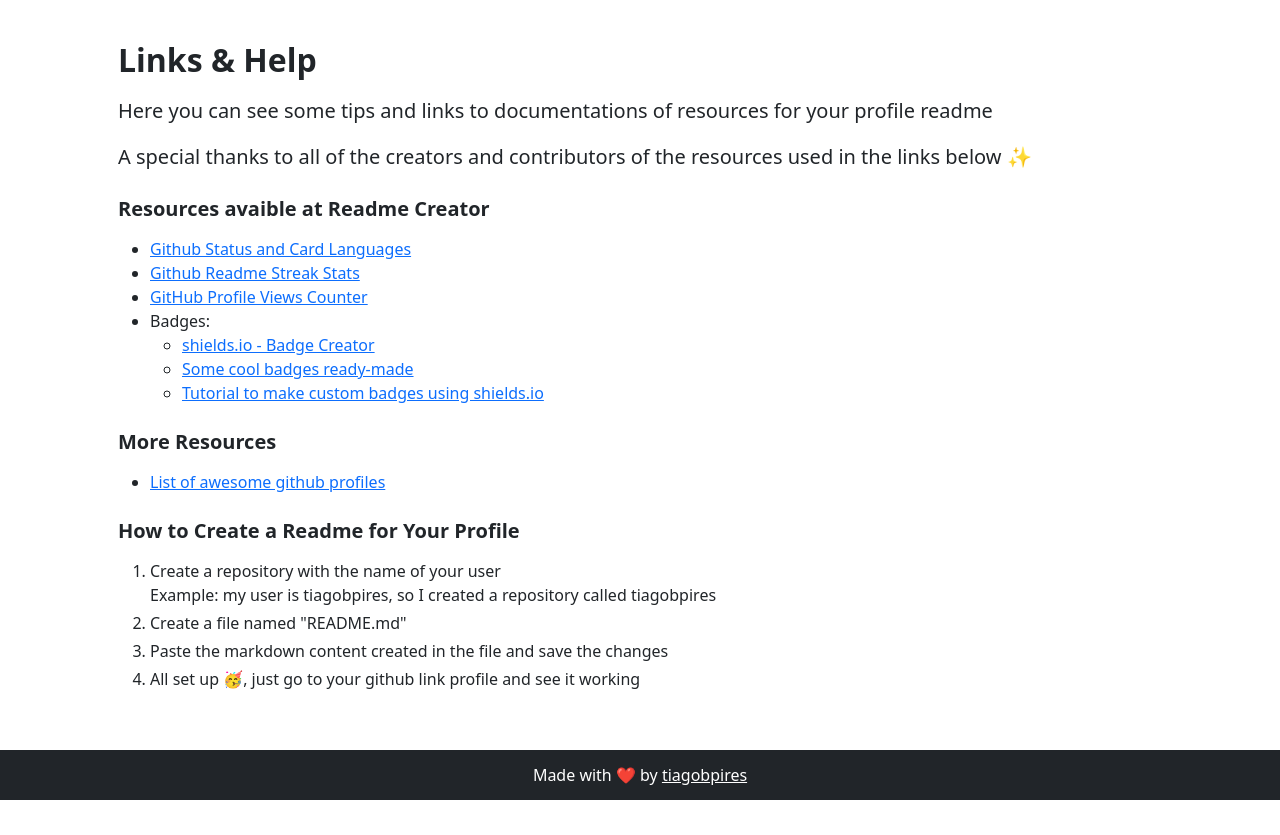
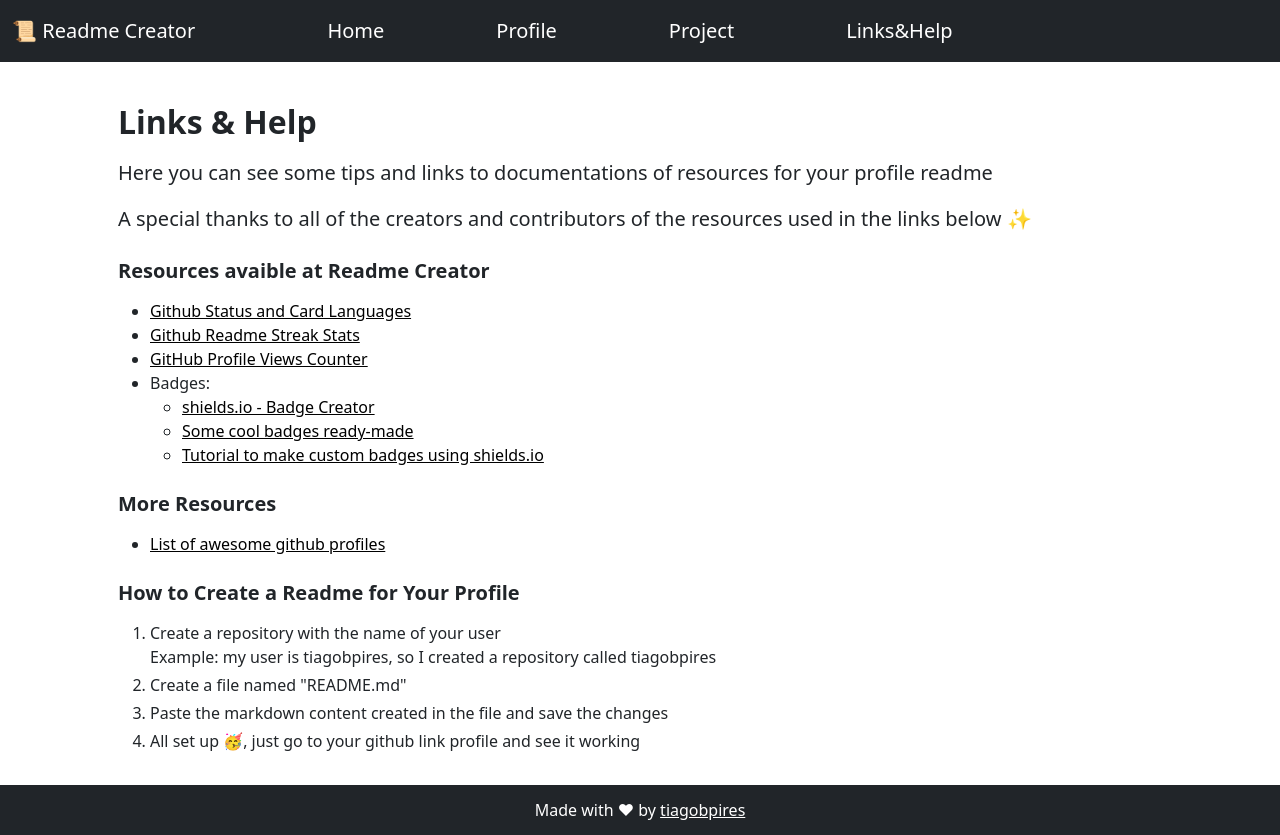
Before and after one commit to tiagobpires/readme-creator, a Flask app: a page that uses templates/layout.html in a window 1280 px wide. Before the commit the page ends 800 px from the top, so only its background shows below. Run offline with Flask 2, Linux system fonts and the light colour scheme; some libraries are stand-ins or nearby versions.

Commit message:
add navbar and fix emojis

```diff
--- a/application.py
+++ b/application.py
@@ -4,7 +4,8 @@ from flask import Flask, render_template, request
 import markdown
 app = Flask(__name__)
 
-db = SQL(os.getenv("DATABASE_URL"))
+# db = SQL(os.getenv("DATABASE_URL"))
+db = SQL("sqlite:///database.db")
 
 @app.route('/')
 def index():
@@ -116,6 +117,7 @@ def profile():
         return markdown_str
 
     # Get Method
+
     features_themes = [
         'dracula', 'dark', 'radical', 'merko', 'gruvbox', 'tokyonight', 'onedark', 'cobalt', 'synthwave', 'highcontrast'
     ]
@@ -124,10 +126,9 @@ def profile():
         'brightgreen', 'green', 'yellow', 'yellowgreen', 'orange', 'red', 'grey', 'lightgrey', 'blueviolet'
     ]
 
+    # Get information from database
     more_about_you = db.execute("SELECT * FROM about_you")
-
     social_medias = db.execute("SELECT * FROM social_medias")
-
     skills = db.execute("SELECT * FROM skills")
 
     return render_template('profile.html', more_about_you=more_about_you, social_medias=social_medias, skills=skills, themes=features_themes, colors=features_color)
@@ -140,10 +141,11 @@ def project():
 
 @app.route('/preview', methods=['POST'])
 def submit():
+    # Transform markdown data in html
     markdown_data = request.form['data']
     return markdown.markdown(markdown_data)
 
 
 @app.route('/links&help')
-def goahead():
+def linkshelp():
     return render_template('links&help.html')
--- a/static/css/style.css
+++ b/static/css/style.css
@@ -1,18 +1,47 @@
-/* All */
-
+/* ------All -------------- */
 svg {
     width: 100%;
 }
 
-a, a:visited, a:focus, a:active {
+.link, .link:visited, .link:focus, .link:active {
+    text-decoration: underline;
+    color: #000000 !important;
+}
+
+.link:hover {
+    opacity: 0.5;
+}
+
+@media only screen and (max-width: 768px) {
+    .navbar-title {
+        position: static !important;
+    }
+}
+
+@media only screen and (min-width: 768px) {
+    .navbar-title {
+        position: absolute !important;
+    }
+}
+
+.nav-item:hover {
+    opacity: 0.7;
+}
+
+/* footer */
+.link_footer, .link_footer:visited, .link_footer:focus, .link_footer:active {
     color: inherit;
 }
-
-a:hover {
+.link_footer:hover {
     opacity: 0.8;
 }
 
-/* perfil */
+.footer {
+    height: 50px;
+}
+
+
+/* -----perfil ----------- */
 .legend {
     float: none;
     padding: inherit;
@@ -56,6 +85,10 @@ textarea:focus, input:focus, select:focus, button:focus {
     max-width: 400px;
 }
 
+/* Create readme button */
+#create_readme {
+    font-size: 18px !important;
+}
 
 /* Preview Markdown */
 #preview-content > h1, h2, h3, h4, h5 {
@@ -75,12 +108,8 @@ textarea:focus, input:focus, select:focus, button:focus {
     margin-bottom: 16px !important;
 }
 
-/* Create readme button */
-#create_readme {
-    font-size: 18px !important;
-}
 
-/* index */
+/* ------- index --------------*/
 
 .card_index, .card_index:hover, .card_index:visited, .card_index:focus, .card_index:active{
     text-decoration: none;
@@ -90,16 +119,3 @@ textarea:focus, input:focus, select:focus, button:focus {
 .card_index:hover {
     transform: scale(1.03);
 }
-
-/* footer */
-.link_footer, .link_footer:visited, .link_footer:focus, .link_footer:active {
-    color: inherit;
-}
-.link_footer:hover {
-    opacity: 0.8;
-}
-
-
-.footer {
-    height: 50px;
-}
--- a/templates/layout.html
+++ b/templates/layout.html
@@ -18,7 +18,33 @@
         <title>Readme Creator: {% block title %}{% endblock %}</title>
     </head>
     <body class="d-flex flex-column min-vh-100">
-        <!-- class="container py-3 px-2 px-md-5" -->
+        <nav class="navbar navbar-expand-sm navbar-dark bg-dark mb-1 mb-md-3">
+            <div class="container-fluid position-relative">
+                <a class="navbar-brand d-block d-sm-none d-xl-block navbar-title" href="#">📜 Readme Creator
+                </a>
+                <button class="navbar-toggler" type="button" data-bs-toggle="collapse" data-bs-target="#navbarNav" aria-controls="navbarNav" aria-expanded="false" aria-label="Toggle navigation">
+                    <span class="navbar-toggler-icon"></span>
+                </button>
+
+                <div class="collapse navbar-collapse fs-5" id="navbarNav">
+                    <ul class="navbar-nav mx-auto my-2 my-sm-0">
+                        <li class="nav-item mx-4 mx-lg-5">
+                            <a class="nav-link text-white" aria-current="page" href="/">Home</a>
+                        </li>
+                        <li class="nav-item mx-4 mx-lg-5">
+                            <a class="nav-link text-white" href="/profile">Profile</a>
+                        </li>
+                        <li class="nav-item mx-4 mx-lg-5">
+                            <a class="nav-link text-white" href="/project">Project</a>
+                        </li>
+                        <li class="nav-item mx-4 mx-lg-5">
+                            <a class="nav-link text-white" href="/links&help">Links&Help</a>
+                        </li>
+                      </ul>
+                </div>
+            </div>
+        </nav>
+
         <main>
             {% block main %}{% endblock %}
         </main>
@@ -26,7 +52,7 @@
         <footer class="mt-auto">
             <div class="bg-dark text-white d-flex justify-content-center footer">
                 <p class="fs-6 my-auto">
-                    Made with ❤️ by <a href="https://github.com/tiagobpires" class="link_footer"  target="_blank"> tiagobpires</a>
+                    Made with &#10084; by <a href="https://github.com/tiagobpires" class="link_footer"  target="_blank"> tiagobpires</a>
                 </p>
             </div>
         </footer>
--- a/templates/links&help.html
+++ b/templates/links&help.html
@@ -6,53 +6,40 @@
 
 {% block main %}
 <div class="container py-3 px-2 px-md-5">
-    <h2>Links & Help</h2>
+    <h2 class="mt-2">Links & Help</h2>
 
     <p class="lead">
         Here you can see some tips and links to documentations of resources for your profile readme
     </p>
 
-    <!-- <div class="card bg-dark text-white" style="width: 18rem;">
-        <img src="https://github-readme-stats.vercel.app/api?username=tiagobpires&theme=default&show_icons=true&count_private=true" class="card-img-top mt-1" alt="github stats card">
-        <div class="card-body pt-0">
-          <h5 class="card-title text-center">GitHub Stats Card</h5>
-          <p class="card-text text-center">
-              developed by: <a href="https://github.com/anuraghazra">anuraghazra</a>
-          </p>
-          <a href="https://github.com/anuraghazra/github-readme-stats#github-stats-card" class="btn btn-primary">Visit</a>
-        </div>
-    </div> -->
-
     <div>
-
-
         <p class="lead">
-            A special thanks to all of the creators and contributors of the resources used in the links below ✨
+            A special thanks to all of the creators and contributors of the resources used in the links below &#10024;
         </p>
 
         <h5>Resources avaible at Readme Creator</h5>
         <ul>
             <li>
-                <a href="https://github.com/anuraghazra/github-readme-stats" target="_blank">Github Status and Card Languages</a>
+                <a href="https://github.com/anuraghazra/github-readme-stats" class="link" target="_blank">Github Status and Card Languages</a>
             </li>
             <li>
-                <a href="https://github.com/DenverCoder1/github-readme-streak-stats" target="_blank">Github Readme Streak Stats</a>
+                <a href="https://github.com/DenverCoder1/github-readme-streak-stats" class="link" target="_blank">Github Readme Streak Stats</a>
             </li>
             <li>
-                <a href="https://github.com/antonkomarev/github-profile-views-counter" target="_blank">GitHub Profile Views Counter
+                <a href="https://github.com/antonkomarev/github-profile-views-counter" class="link" target="_blank">GitHub Profile Views Counter
                 </a>
             </li>
 
             <li>Badges:
                 <ul>
                     <li>
-                        <a href="https://shields.io/" target="_blank">shields.io - Badge Creator</a>
+                        <a href="https://shields.io/" class="link" target="_blank">shields.io - Badge Creator</a>
                     </li>
                     <li>
-                        <a href="https://dev.to/envoy_/150-badges-for-github-pnk" target="_blank">Some cool badges ready-made</a>
+                        <a href="https://dev.to/envoy_/150-badges-for-github-pnk" class="link" target="_blank">Some cool badges ready-made</a>
                     </li>
                     <li>
-                        <a href="https://javascript.plainenglish.io/how-to-make-custom-language-badges-for-your-profile-using-shields-io-d2aeaf016b6b" target="_blank">Tutorial to make custom badges using shields.io</a>
+                        <a href="https://javascript.plainenglish.io/how-to-make-custom-language-badges-for-your-profile-using-shields-io-d2aeaf016b6b" class="link" target="_blank">Tutorial to make custom badges using shields.io</a>
                     </li>
                 </ul>
             </li>
@@ -61,7 +48,7 @@
         <h5>More Resources</h5>
         <ul>
             <li>
-                <a href="https://abhisheknaiidu.github.io/awesome-github-profile-readme/" target="_blank">List of awesome github profiles</a>
+                <a href="https://abhisheknaiidu.github.io/awesome-github-profile-readme/" class="link" target="_blank">List of awesome github profiles</a>
             </li>
         </ul>
     </div>
@@ -82,7 +69,7 @@
                     Paste the markdown content created in the file and save the changes
                 </li>
                 <li class="mb-1">
-                    All set up 🥳, just go to your github link profile and see it working
+                    All set up &#129395;, just go to your github link profile and see it working
                 </li>
             </ol>
         </p>
--- a/templates/project.html
+++ b/templates/project.html
@@ -8,7 +8,7 @@
 <div class="container py-3 px-2 px-md-5">
     <div class="text-center">
 
-        <h2>Sorry 🥺, in construction 🔨</h2>
+        <h2>Sorry &#x1F97A;, in construction 🔨</h2>
 
         <p class="lead mt-4 fs-4">Will be available as soon as possible</p>
 
```
Also changed, not shown: static/js/profile.js (+21 -22 lines), templates/index.html (+5 -5 lines), templates/profile.html (+7 -4 lines).
